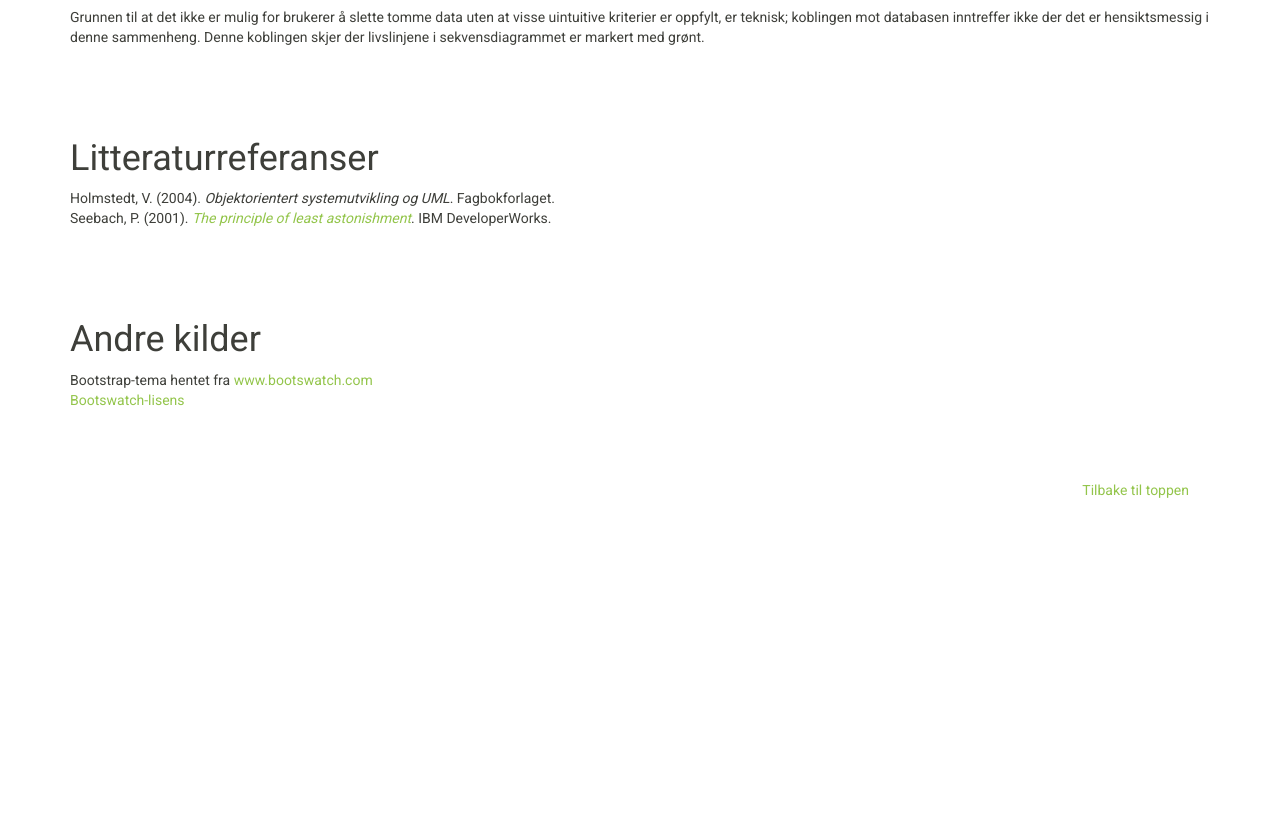
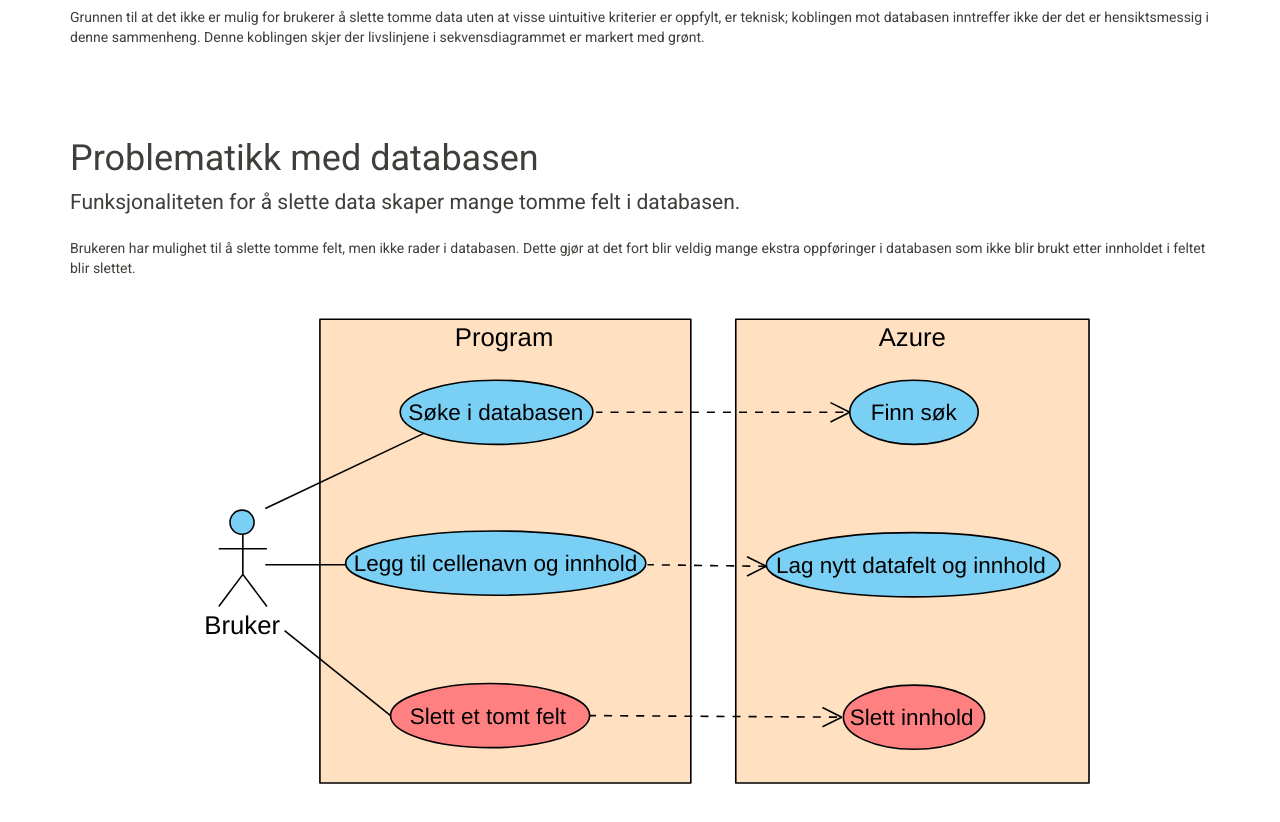
Before and after one commit to espen357moe/OBJ3000-eksamen, a plain HTML site: page index.html in a window 1280 px wide. Shown: the part 4401-5223 px from the top of the page. Before the commit the page ends 4992 px from the top, so only its background shows below. Drawn offline with Linux system fonts and the light colour scheme.

Commit message:
Lagt til bruksmønsterdiagram

```diff
--- a/index.html
+++ b/index.html
@@ -101,6 +101,12 @@
                 <p> Grunnen til at det ikke er mulig for brukerer å slette tomme data uten at visse uintuitive kriterier er oppfylt, er teknisk; koblingen mot databasen inntreffer ikke der det er hensiktsmessig i denne sammenheng. Denne koblingen skjer der livslinjene i sekvensdiagrammet er markert med grønt.</p>
             </section>
 
+			<section>
+			<h1 id="Problematikk med databasen"> Problematikk med databasen</h1>
+			<p class="lead"> Funksjonaliteten for å slette data skaper mange tomme felt i databasen.</p>
+
+			<p> Brukeren har mulighet til å slette tomme felt, men ikke rader i databasen. Dette gjør at det fort blir veldig mange ekstra oppføringer i databasen som ikke blir brukt etter innholdet i feltet blir slettet.</p>
+			<a href="diagrammer/UseCase-Abstrakt.svg" target="_blank"><img class ="resize" src="diagrammer/UseCase-Abstrakt.svg" /></a>
 
             <section>
               <h1 id="Referanser">Litteraturreferanser</h1>
```
Also changed, not shown: diagrammer/UseCase-Abstrakt.svg (added).
